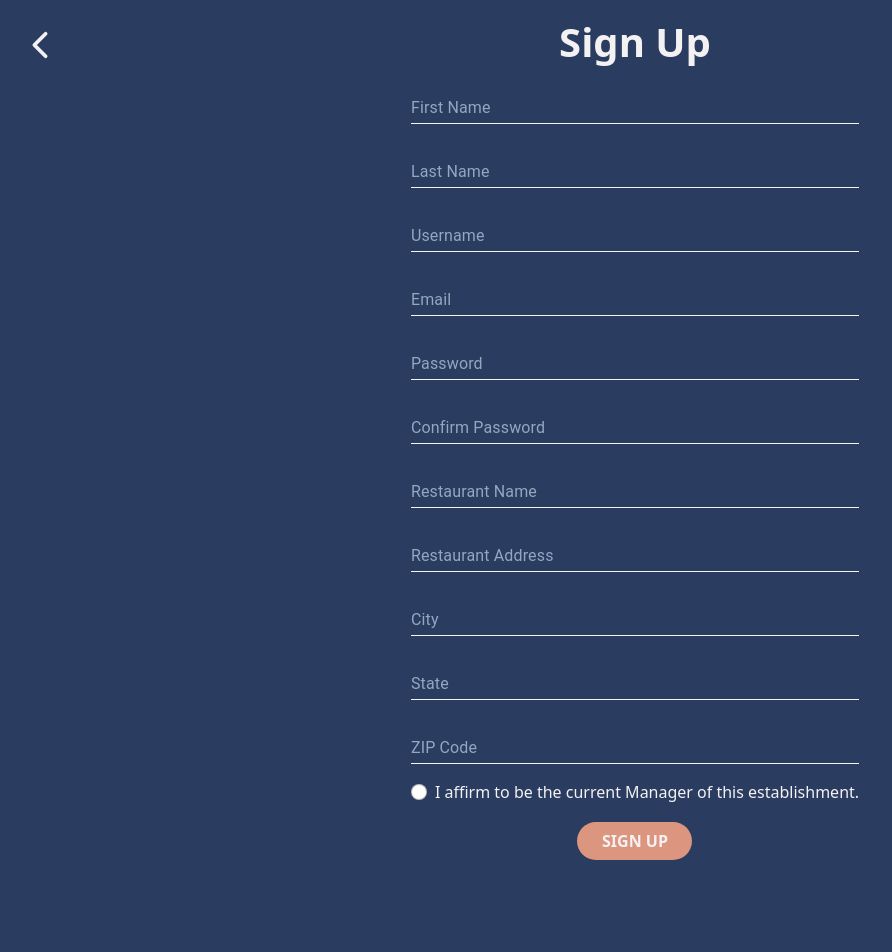
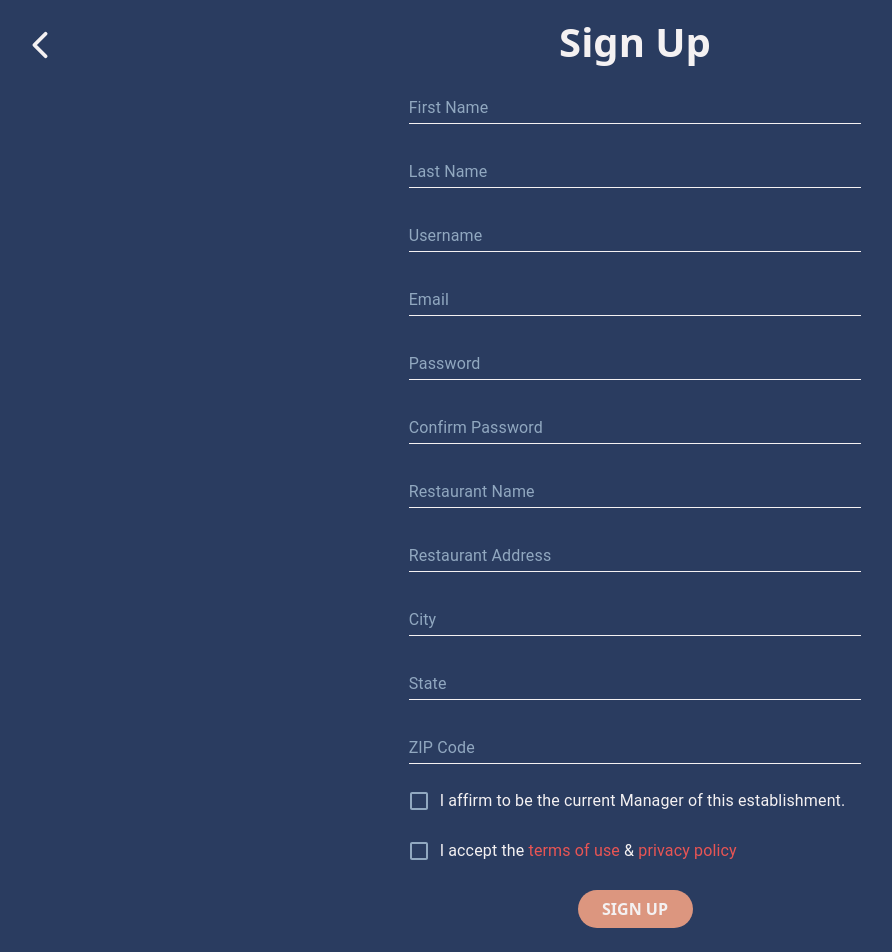
Before and after one commit to Mkamboykos/Zerbez-pwa, a React (Create React App) app in the folder client/: page /SignUp in a window 1280 px wide. Shown: the top 952 px of the page, without its empty margins (5-897 px from the left). Before the commit the page ends 890 px from the top, so only its background shows below. Built offline with nearby package versions, Linux system fonts and the light colour scheme.

Commit message:
replaced radio buttons for checkboxes, added terms and services

```diff
--- a/client/src/Components/Login_Page/SignUp.js
+++ b/client/src/Components/Login_Page/SignUp.js
@@ -1,7 +1,7 @@
 import React, {Component} from 'react'
 import {Link, Redirect} from 'react-router-dom'
 import {Form} from 'react-bootstrap'
-import {TextField, createTheme, MuiThemeProvider} from '@material-ui/core'
+import {TextField, createTheme, MuiThemeProvider, FormHelperText, FormControlLabel, Checkbox  } from '@material-ui/core'
 import {IoChevronBack} from 'react-icons/io5'
 import Axios from 'axios';
 
@@ -27,6 +27,8 @@ class SignUp extends Component {
 
             isValid: false,
             redirect: false,
+            isChecked1: false,
+            isChecked2: false,
 
             helperTextFirstName: '',
             helperTextLastName: '',
@@ -40,6 +42,7 @@ class SignUp extends Component {
 
         this.handleSignUp = this.handleSignUp.bind(this);
         this.onChangeTextfield = this.onChangeTextfield.bind(this);
+        this.onChangeCheckBox = this.onChangeCheckBox.bind(this);
     }
 
     /*
@@ -72,8 +75,14 @@ class SignUp extends Component {
             errorRestaurantAddress: false,
             errorRestaurantCity: false,
             errorRestaurantState: false,
-            errorRestaurantZip: false
+            errorRestaurantZip: false,
         });
+    }
+
+    onChangeCheckBox(e){
+        this.setState({
+            [e.target.name]: e.target.checked
+        })
     }
 
     /*
@@ -188,6 +197,20 @@ class SignUp extends Component {
             });
         }
 
+        // Validators -> checked1
+        if(this.state.isChecked1 === false){
+            this.setState({
+                isValid: false
+            });
+        }
+
+        // Validators -> checked2
+        if(this.state.isChecked2 === false){
+            this.setState({
+                isValid: false
+            });
+        }
+
     }
 
     /*
@@ -195,7 +218,7 @@ class SignUp extends Component {
     */
     postToDatabase = e =>{
         e.preventDefault();
-        if(this.state.isValid === true){
+        if((this.state.isValid && this.state.isChecked1 && this.state.isChecked2) === true){
 
             Axios.post('http://localhost:3001/SignUp', {
                 first_name: this.state.first_name,
@@ -220,7 +243,6 @@ class SignUp extends Component {
                     })
                 }
             });
-
         console.log(this.state);
         }
     }
@@ -410,13 +432,34 @@ class SignUp extends Component {
                         />
                     </Form.Group>
 
-                    <Form.Group className="" controlId="formBasicCheckbox">
-                        <Form.Check
-                            type="radio"
-                            label="I affirm to be the current Manager of this establishment."
-                            required
-                        />
-                    </Form.Group>
+                    <FormControlLabel
+                        control={
+                            <Checkbox
+                                checked={this.state.isChecked1}
+                                onChange={this.onChangeCheckBox}
+                                value={this.state.isChecked1}
+                                name="isChecked1"
+                            />
+                        } label="I affirm to be the current Manager of this establishment."
+                    />
+
+                    <FormControlLabel
+                        control={
+                            <Checkbox
+                                checked={this.state.isChecked2}
+                                onChange={this.onChangeCheckBox}
+                                value={this.state.isChecked2}
+                                name="isChecked2"
+                            />
+                        } label={
+                            <div>
+                               <span>I accept the </span>
+                               <Link to={'/terms'} className="linkService">terms of use</Link>
+                               <span> & </span>
+                               <Link to={'/privacy'} className="linkService">privacy policy</Link>
+                            </div>
+                            }
+                    />
                 </MuiThemeProvider>
 
                 <div className="signUp_button_two_Container">
--- a/client/src/index.css
+++ b/client/src/index.css
@@ -28,6 +28,16 @@ h1, p{
 .link:hover {
    color: #F4F1F2;
    text-decoration: none;
+}
+
+.linkService {
+  color: #E95554;
+  text-decoration: none;
+}
+
+.linkService:hover {
+  color: #91A8C0;
+  text-decoration: none;
 }
 
 
@@ -290,7 +300,8 @@ label{
 }
 
 .signUp_button_two_Container {
-  padding-bottom: 30px;
+  padding-top: 10px;
+  padding-bottom: 35px;
 }
 
 
```
